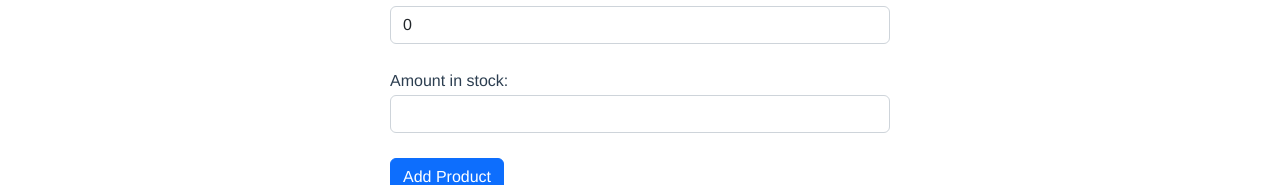
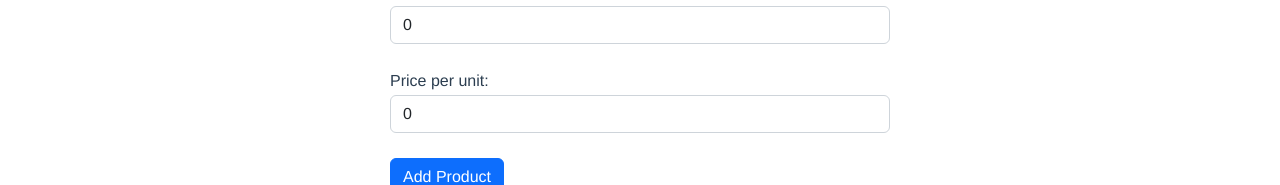
Before and after one commit to eugeneegbe/manage-resto, a Vue app: page /add in a window 1280 px wide. Shown: the part 230-415 px from the top of the page. Built offline with nearby package versions, Linux system fonts and the light colour scheme; sample sign-in values are in the browser's storage.

Commit message:
Add product logic implemented

```diff
--- a/src/components/AddProduct.vue
+++ b/src/components/AddProduct.vue
@@ -13,8 +13,8 @@
                 <input type="number" v-model="product.stock" class="form-control">
             </div>
             <div class="form-group">
-                <label for="amount">Amount in stock:</label>
-                <input type="number" v-model="product.amount" class="form-control">
+                <label for="amount">Price per unit:</label>
+                <input type="number" v-model="product.price" class="form-control">
             </div>
             <button type="button"  class="btn btn-primary " v-on:click="addProduct">Add Product</button>
         </form>
@@ -22,6 +22,7 @@
 </template>
 
 <script>
+import axios from 'axios'
 import ResHeader from './ResHeader'
 
 export default {
@@ -39,9 +40,13 @@ export default {
         }
     },
     methods: {
-        addProduct(){
-            console.log(this.product)
+        async addProduct(){
             // TODO: use axios to persist product data
+            let result = await axios.post(
+                    `http://localhost:3000/products`, this.product);
+            if(result.data.status == 'success'){
+                this.$router.push({ name: 'HomePage' })
+            }
         }
     },
     mounted() {
--- a/src/components/UpdateProduct.vue
+++ b/src/components/UpdateProduct.vue
@@ -12,10 +12,10 @@
                 <input type="number" v-model="product.stock" class="form-control">
             </div>
             <div class="form-group">
-                <label for="amount">Amount in stock:</label>
+                <label for="amount">Price per unit:</label>
                 <input type="number" v-model="product.price" class="form-control">
             </div>
-            <button type="button"  class="btn btn-primary " v-on:click="addProduct">Add Product</button>
+            <button type="button"  class="btn btn-primary " v-on:click="updateProduct">Update</button>
         </form>
     </div>
 </template>
@@ -40,9 +40,10 @@ export default {
         }
     },
     methods: {
-        updateProduct(){
+        async updateProduct(){
             // Make a request to the server to update product with id from route params
             // then redirect to the home page
+
         }
     },
     async mounted() {
@@ -64,7 +65,6 @@ export default {
             });
             if (result.status == 200) {
                 this.product = result.data.data.filter(product => product.id == target_id)[0];
-                console.log(this.product)
             }else{
                 this.$router.push({ name: '/HomePage' })
             }
```
